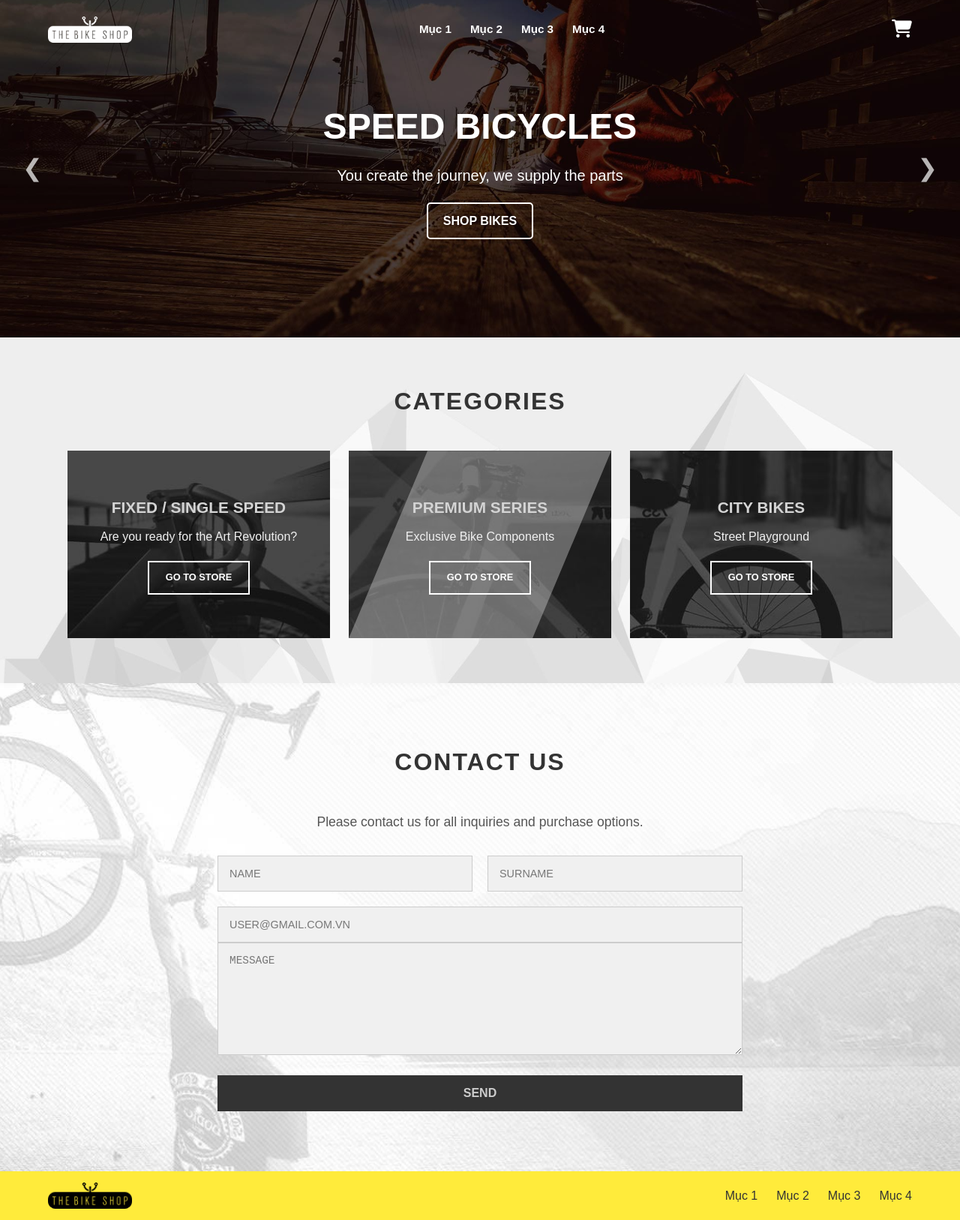
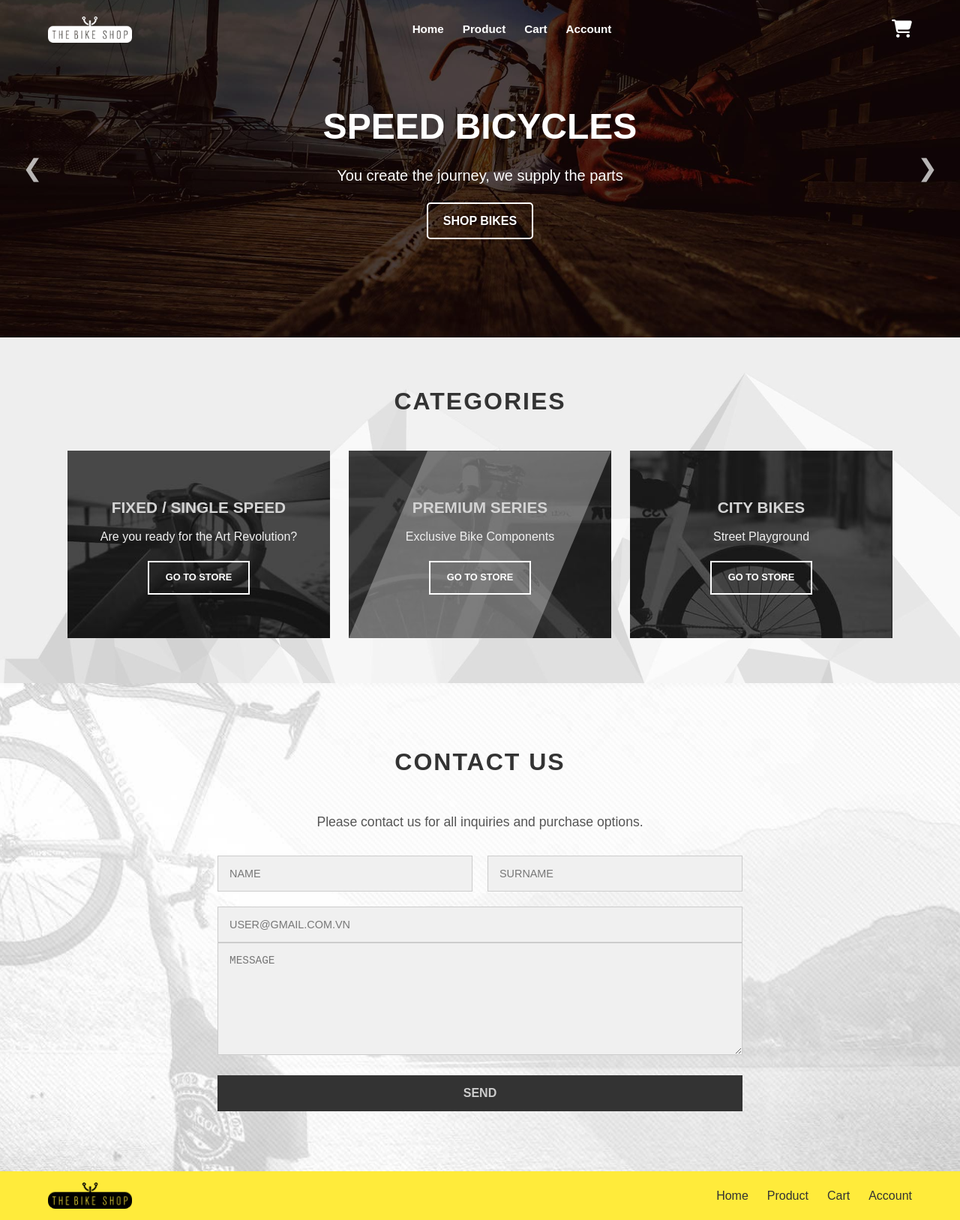
Before and after one commit to HuyNguyen191005/DATKWEB_03062311026, a plain HTML site: page index.html in a window 1280 px wide. Shown: the whole page at 75% size. Drawn offline with Linux system fonts and the light colour scheme.

Commit message:
source code moi nhat

```diff
--- a/index.html
+++ b/index.html
@@ -21,10 +21,10 @@
                 </a>
                 <nav class="main-nav">
                     <ul>
-                        <li><a href="#">Mục 1</a></li>
-                        <li><a href="#">Mục 2</a></li>
-                        <li><a href="#">Mục 3</a></li>
-                        <li><a href="#">Mục 4</a></li>
+                            <li><a href="index.html">Home</a></li>
+                            <li><a href="sanpham.html">Product</a></li>
+                            <li><a href="giohang.html">Cart</a></li>
+                            <li><a href="dangnhap.html">Account</a></li>
                     </ul>
                 </nav>
                 <a href="giohang.html" class="cart-icon">
@@ -108,10 +108,10 @@
 </a>
             <nav class="footer-nav">
                 <ul>
-                    <li><a href="#">Mục 1</a></li>
-                    <li><a href="#">Mục 2</a></li>
-                    <li><a href="#">Mục 3</a></li>
-                    <li><a href="#">Mục 4</a></li>
+                     <li><a href="index.html">Home</a></li>
+                            <li><a href="sanpham.html">Product</a></li>
+                            <li><a href="giohang.html">Cart</a></li>
+                            <li><a href="admin/admin.html">Account</a></li>
                 </ul>
             </nav>
         </div>
```
Also changed, not shown: chitiet.html (+8 -8 lines), giohang.html (+8 -8 lines), sanpham.html (+8 -8 lines), images/scroll.png (deleted), images/slid.png (deleted).
